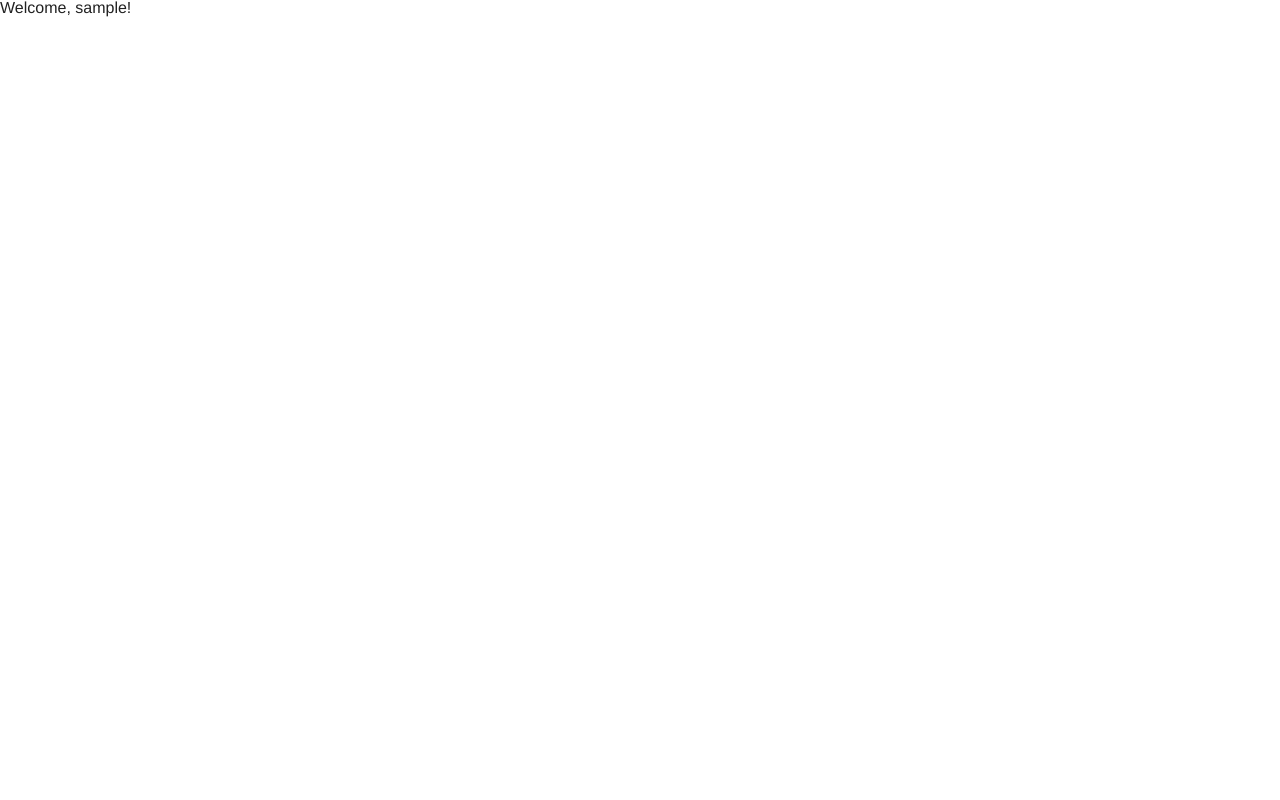
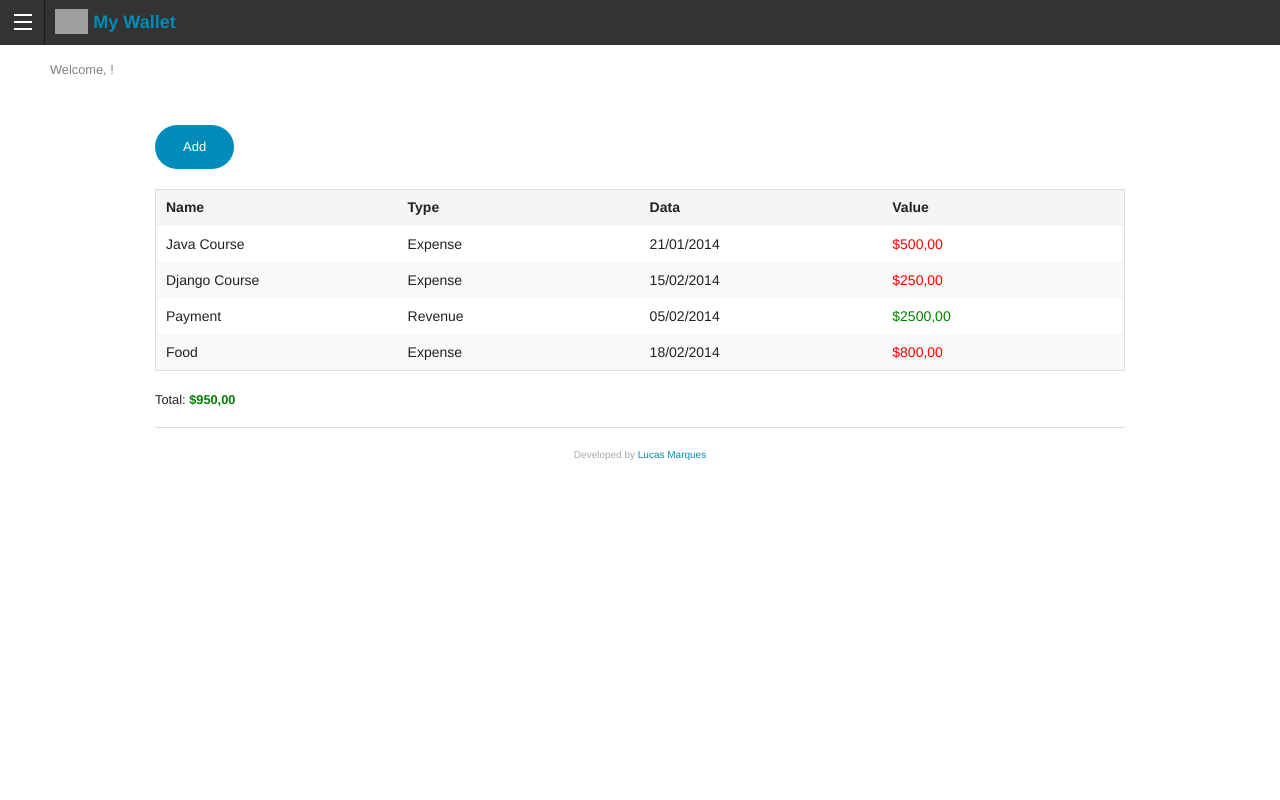
Before and after one commit to marquesds/mywallet, a Django app: page / in a window 1280 px wide. Before the commit the page is almost empty. Run offline with Django 3.2, Linux system fonts and the light colour scheme; the visitor is signed in with stand-in values (Sample User, id 1); data comes from the database, SQL or seed files in the repository; grey boxes are pictures that could not be loaded.

Commit message:
Adding user home page

```diff
--- a/mywallet/accounts/views.py
+++ b/mywallet/accounts/views.py
@@ -1,4 +1,4 @@
 from django.shortcuts import render, redirect
 from django.contrib.auth import authenticate, login
 
-# Insert your views here
+# Create your views here.
--- a/mywallet/core/templates/base.html
+++ b/mywallet/core/templates/base.html
@@ -1,13 +1,63 @@
 <!doctype html>
 {% load static %}
 <html>
-<head lang="en">
-    <title>My Wallet</title>
+<head>
+    <title>My Wallet - {% block title %}{% endblock %}</title>
     <meta charset="UTF-8">
-    <link href="{% static 'css/foundation.min.css' %}" rel="stylesheet">
-    <link href="{% static 'css/normalize.css' %}" rel="stylesheet">
     <link rel="icon" type="image/ico" href="{% static 'img/favicon.ico' %}">
+    <link rel="stylesheet" href="{% static 'css/foundation.min.css' %}"/>
+    <link rel="stylesheet" href="{% static 'css/style.css' %}"/>
+    <link rel="stylesheet" href="{% static 'css/normalize.css' %}"/>
+    <script type="text/javascript" src="{% static 'js/vendor/modernizr.js' %}"></script>
+    <script type="text/javascript" src="{% static 'js/vendor/jquery.js' %}"></script>
+    <script type="text/javascript" src="{% static 'js/vendor/placeholder.js' %}"></script>
+    <script type="text/javascript" src="{% static 'js/vendor/fastclick.js' %}"></script>
+    <script type="text/javascript" src="{% static 'js/foundation.min.js' %}"></script>
 </head>
 <body>
+<div class="page">
+    <div class="off-canvas-wrap" data-offcanvas>
+        <div class="inner-wrap">
+            <nav class="tab-bar">
+                <section class="left-small">
+                    <a class="left-off-canvas-toggle menu-icon"><span></span></a>
+                </section>
+
+                <section class="middle tab-bar-section">
+                    <h1 class="title"><a href="{% url 'core:home' %}"><img src="{% static 'img/wallet.png' %}" class="home-image"> My Wallet</a></h1>
+                </section>
+            </nav>
+
+            <aside class="left-off-canvas-menu">
+                <form data-abide method='POST'>
+                    {% csrf_token %}
+                    <ul class="off-canvas-list">
+                        <li><label>My Wallet</label></li>
+                        <li><a href="{% url 'core:home' %}">Home</a></li>
+                        <li><a href="#">About</a></li>
+                        <li><a href="#">Contact</a></li>
+                        <li><a href="#">Donate</a></li>
+                        <li><label>System</label></li>
+                        <li><a href="#">Preferences</a></li>
+                        <li><a href="#">Logout</a></li>
+                    </ul>
+                </form>
+            </aside>
+
+            {% block content %}{% endblock %}
+
+            <div id="footer">
+                <center><p style="font-size: 10px;">Developed by <a
+                        href="https://github.com/marquesds" target="blank">Lucas Marques</a></p>
+                </center>
+            </div>
+        <a class="exit-off-canvas"></a>
+        </div>
+    </div>
+</div>
+<script>
+	$(document).foundation();
+
+</script>
 </body>
 </html>
--- a/mywallet/core/templates/index.html
+++ b/mywallet/core/templates/index.html
@@ -1,14 +1,95 @@
-<!doctype html>
-{% load static %}
-<html>
-<head lang="en">
-    <title>My Wallet</title>
-    <meta charset="UTF-8">
-    <link href="{% static 'css/foundation.min.css' %}" rel="stylesheet">
-    <link href="{% static 'css/normalize.css' %}" rel="stylesheet">
-    <link rel="icon" type="image/ico" href="{% static 'img/favicon.ico' %}">
-</head>
-<body>
-    Welcome, {{ user.username }}!
-</body>
-</html>
+{% extends "base.html" %}
+
+{% block title %}Home{% endblock %}
+
+{% block content %}
+<section class="main-section">
+    <br/>
+    {% if user.is_authenticated %}
+    <small class="welcome">Welcome, <a href="#"></a>!</small>
+    {% endif %}
+    <div class="row">
+        <div class="large-12 columns">
+            <br/><br/><br/>
+            <a href="#" class="button small radius round" data-reveal-id="myModal">Add</a>
+            <table>
+                <thead>
+                <tr>
+                    <th width="250">Name</th>
+                    <th width="250">Type</th>
+                    <th width="250">Data</th>
+                    <th width="250">Value</th>
+                </tr>
+                </thead>
+                <tbody>
+                <tr>
+                    <td>Java Course</td>
+                    <td>Expense</td>
+                    <td>21/01/2014</td>
+                    <td class="expense">$500,00</td>
+                </tr>
+                <tr>
+                    <td>Django Course</td>
+                    <td>Expense</td>
+                    <td>15/02/2014</td>
+                    <td class="expense">$250,00</td>
+                </tr>
+                <tr>
+                    <td>Payment</td>
+                    <td>Revenue</td>
+                    <td>05/02/2014</td>
+                    <td class="revenue">$2500,00</td>
+                </tr>
+                <tr>
+                    <td>Food</td>
+                    <td>Expense</td>
+                    <td>18/02/2014</td>
+                    <td class="expense">$800,00</td>
+                </tr>
+                </tbody>
+            </table>
+            <small>Total: <b class="revenue">$950,00</b></small>
+            <hr/>
+        </div>
+    </div>
+</section>
+<div id="myModal" class="reveal-modal" data-reveal>
+    <h2>Add new entry</h2>
+    <fieldset>
+        <form data-abide>
+            <div class="name-field">
+                <label>Name
+                    <small>required</small>
+                    <input type="text" required pattern="[a-zA-Z]+">
+                </label>
+                <small class="error">Name is required and must be a string.</small>
+            </div>
+            <div class="row collapse">
+                <label for="customDropdown1">Type
+                    <small>required</small>
+                    <select id="customDropdown1" class="medium" required>
+                        <option value="">--Select--</option>
+                        <option value="first">Revenue</option>
+                        <option value="second">Expense</option>
+                    </select>
+                </label>
+                <small class="error">Type is required.</small>
+            </div>
+            <br/>
+
+            <div class="row">
+                <div class="number-field large-3">
+                    <label>Value ($)
+                        <small>required</small>
+                        <input type="number" required>
+                    </label>
+                    <small class="error">Date is required.</small>
+                </div>
+            </div>
+            <hr/>
+            <button type="submit">Submit</button>
+        </form>
+    </fieldset>
+    <a class="close-reveal-modal">&#215;</a>
+</div>
+{% endblock %}
--- a/static/css/style.css
+++ b/static/css/style.css
@@ -1,3 +1,40 @@
+body, html {
+    height: 100%;
+    width: 100%;
+}
+
+.off-canvas-wrap, .inner-wrap {
+    height: 100%;
+}
+
+.page {
+    height: 100%;
+}
+
+#footer{
+    height: 50px;
+    position: relative;
+    bottom: 0px;
+    left: 0px;
+    line-height: 50px;
+    color: #aaa;
+    text-align: center;
+    width: 100%;
+}
+
+.expense {
+    color: red;
+}
+
+.revenue {
+    color: green;
+}
+
+.welcome {
+    color: gray;
+    margin: 50px;
+}
+
 .div-center {
     width: 400px;
     height: 100px;
@@ -10,3 +47,8 @@
 
     margin: auto;
 }
+
+.home-image {
+    height: 25px;
+    margin-bottom: 4px;
+}
```
Also changed, not shown: mywallet/accounts/templates/login.html (+17 -1 lines).
